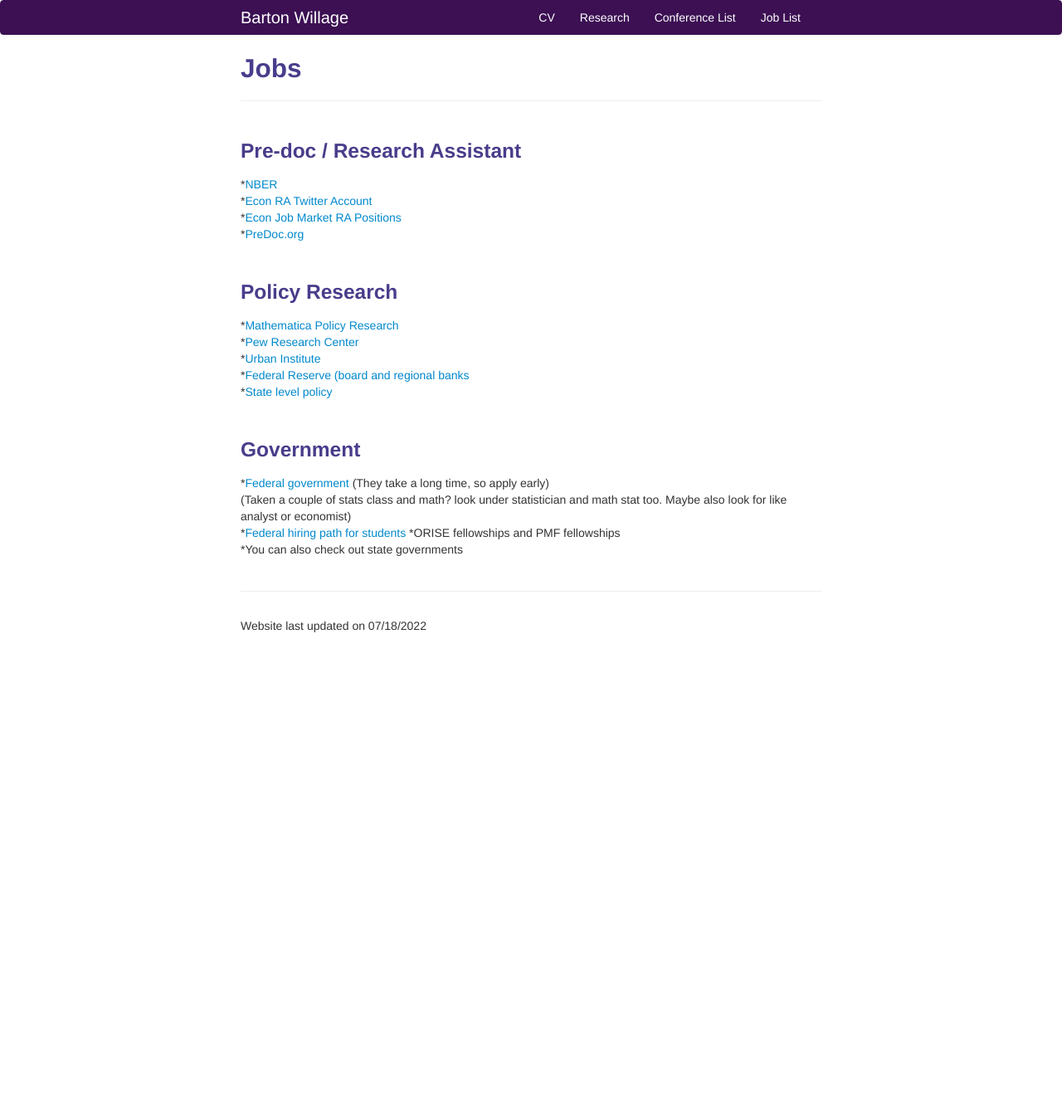
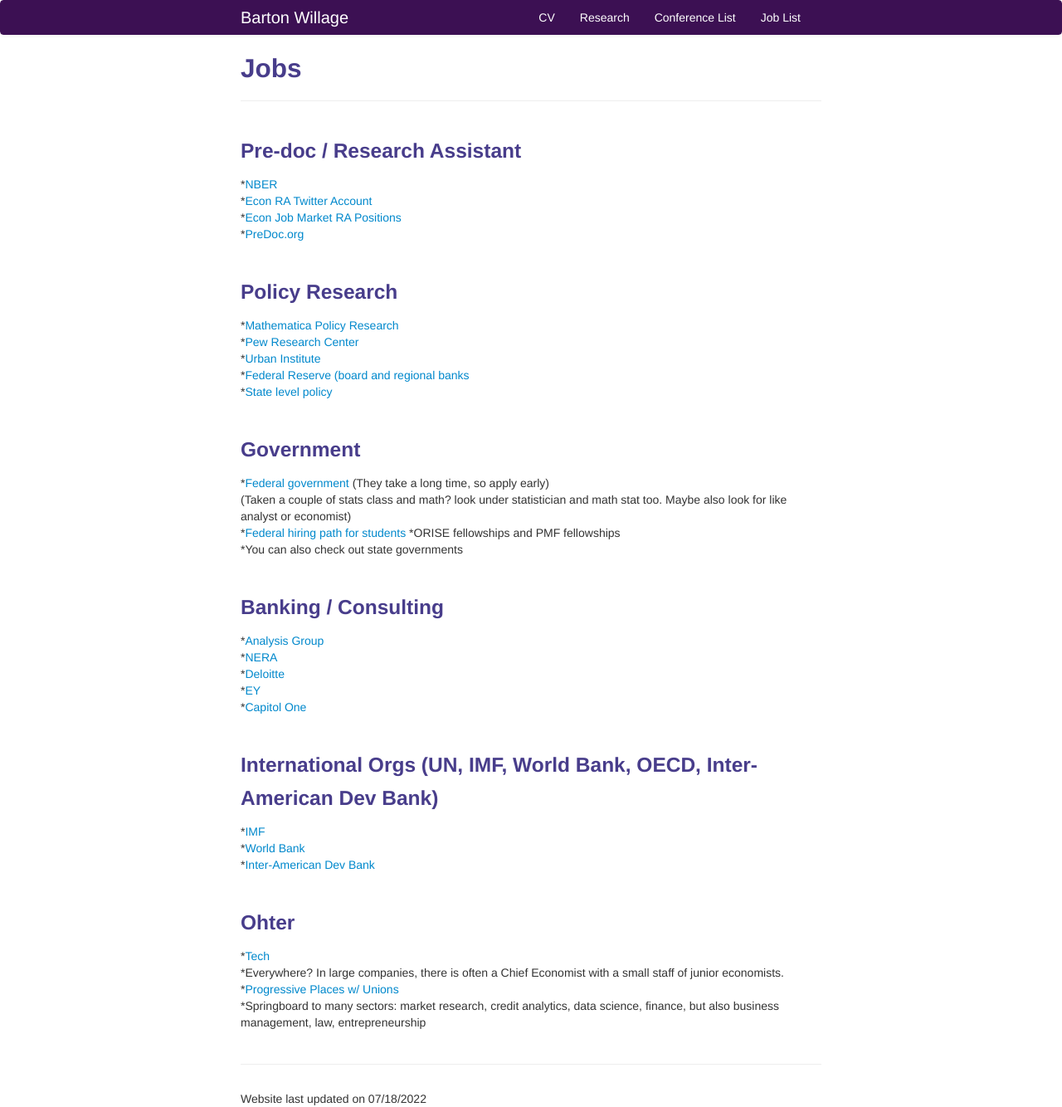
Before and after one commit to bjwillage/bjwillage.github.io, a Jekyll site: the page built from pages/Jobs.md, in a window 1280 px wide. Shown: the whole page at 83% size. Built offline with Jekyll 4.4.1, drawn with Linux system fonts in a browser that asks for light colours; before the commit the page ends 900 px from its top, so only the background shows below that.

Commit message:
Update Jobs.md

```diff
--- a/pages/Jobs.md
+++ b/pages/Jobs.md
@@ -6,7 +6,6 @@ description: Job Resource of Undergrads
 
 
 ### Pre-doc / Research Assistant
-
 *[NBER](https://www.nber.org/jobs/nonnberjobs.html)<br>
 *[Econ RA Twitter Account](https://twitter.com/econ_ra)<br>
 *[Econ Job Market RA Positions](https://econjobmarket.org/market)<br>
@@ -31,7 +30,29 @@ description: Job Resource of Undergrads
 *ORISE fellowships and PMF fellowships<br>
 *You can also check out state governments
 
+<br>
 
+### Banking / Consulting
+*[Analysis Group](https://www.analysisgroup.com/careers/)<br>
+*[NERA](https://www.nera.com/careers.html)<br>
+*[Deloitte](https://www2.deloitte.com/us/en/pages/careers/topics/careers.html)<br>
+*[EY](https://www.ey.com/en_us/careers)<br>
+*[Capitol One](https://www.capitalonecareers.com/)<br>
+
+<br>
+
+### International Orgs (UN, IMF, World Bank, OECD, Inter-American Dev Bank)
+*[IMF](https://www.imf.org/en/About/Recruitment)<br>
+*[World Bank](https://www.worldbank.org/en/about/careers)<br>
+*[Inter-American Dev Bank](https://jobs.iadb.org/en)<br>
+
+<br>
+
+### Ohter
+*[Tech](https://www.dice.com/jobs/)<br>
+*Everywhere? In large companies, there is often a Chief Economist with a small staff of junior economists.
+*[Progressive Places w/ Unions](https://npeu.org/)<br>
+*Springboard to many sectors: market research, credit analytics, data science, finance, but also business management, law, entrepreneurship
 
 
 
```
